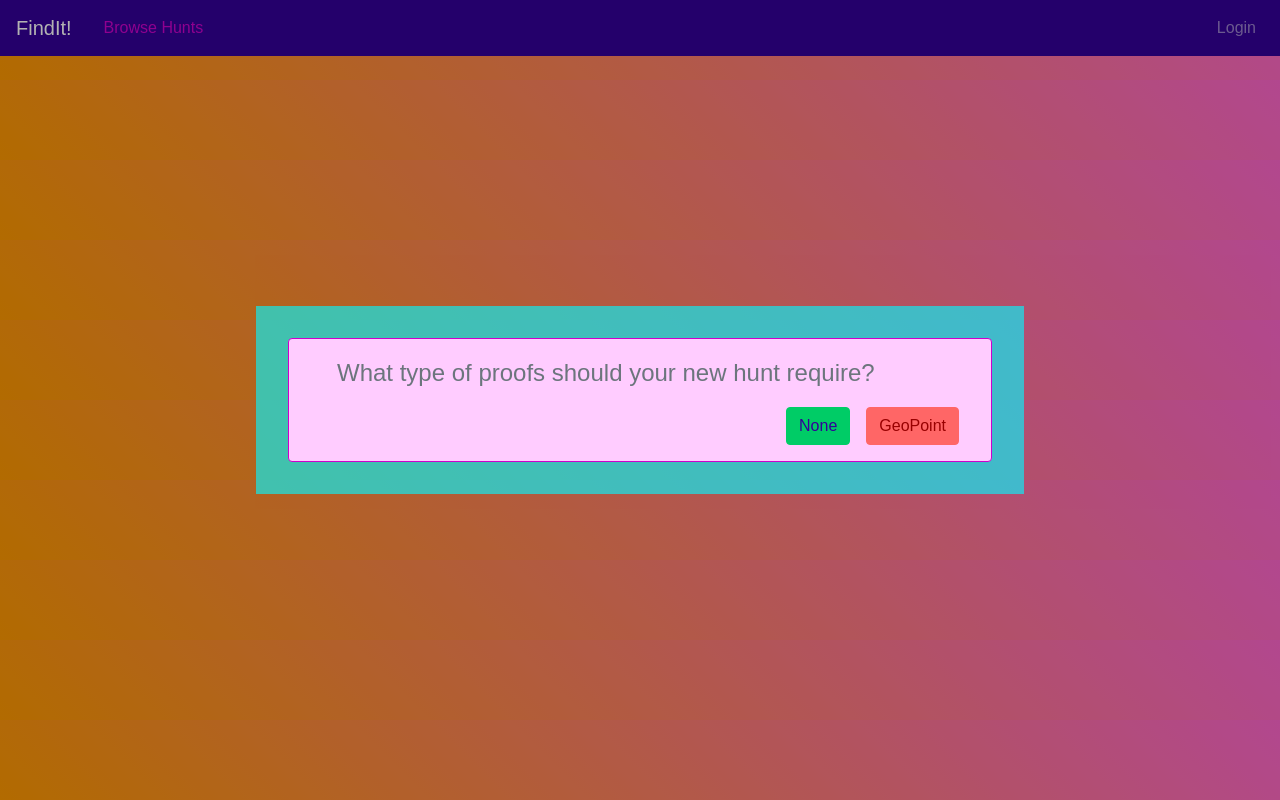
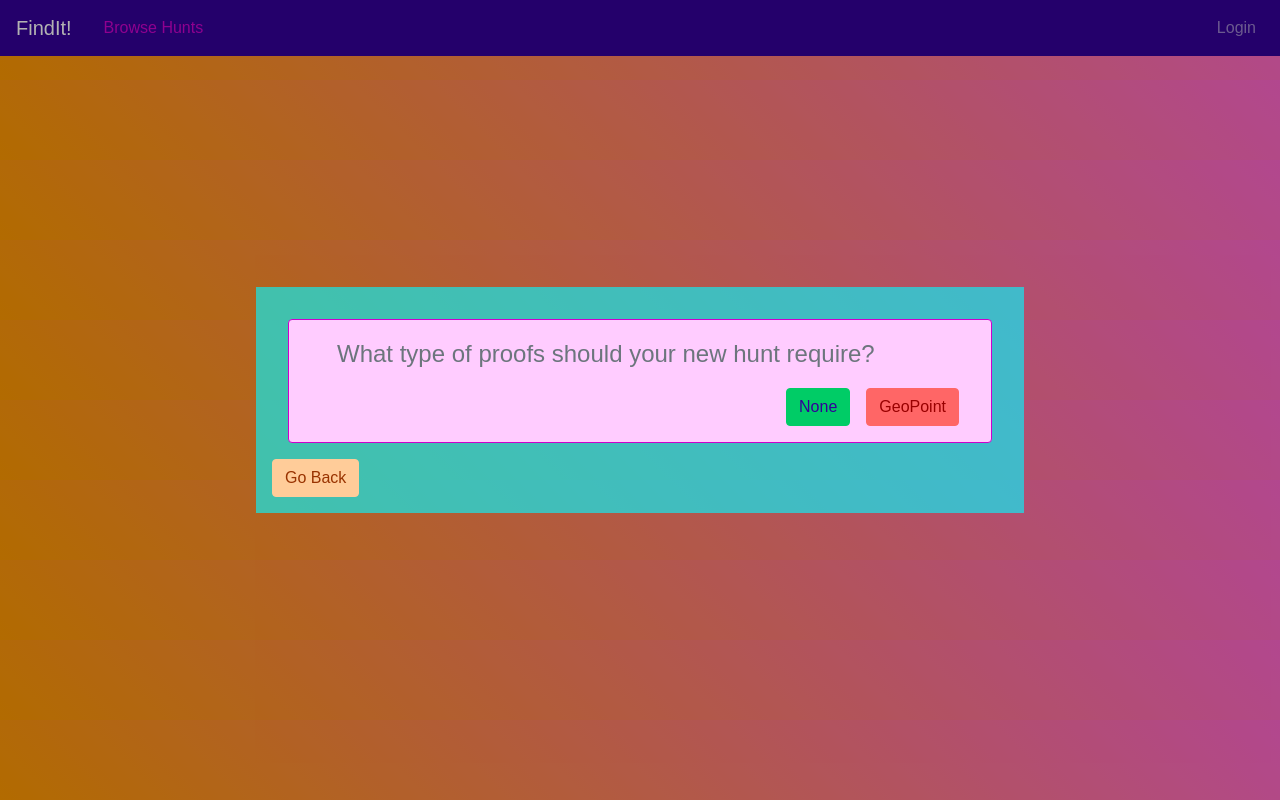
Before and after one commit to gitkenbar/FindIt-Project, an Angular app: page /create in a window 1280 px wide. Built offline with nearby package versions, Linux system fonts and the light colour scheme.

Commit message:
Add a Back Button to CreateHunt
A back button that works on Create Hunt. Adds .btn-vapor-cancel to css

```diff
--- a/src/app/create-hunts/create-hunts.component.html
+++ b/src/app/create-hunts/create-hunts.component.html
@@ -12,5 +12,8 @@
         </div>
       </ng-container>
       <router-outlet></router-outlet>
+      <div style="margin-right:auto">
+      <button type="button" class="btn btn-vapor-cancel" (click)="onCancel()">Go Back</button>
+    </div>
   </div>
 </div>
--- a/src/app/create-hunts/create-hunts.component.ts
+++ b/src/app/create-hunts/create-hunts.component.ts
@@ -31,6 +31,10 @@ export class CreateHuntsComponent implements OnInit {
     this.router.navigate(['basic'], {relativeTo: this.route});
   }
 
+  onCancel() {
+    this.router.navigate(['browse']);
+  }
+
 
   getSelectedProof() {
     this.selectedProof;
--- a/src/styles.css
+++ b/src/styles.css
@@ -94,6 +94,22 @@ a {
   /* Dark purple text on hover */
 }
 
+.btn-vapor-cancel {
+  background-color: #ffcc99;
+  /* Peach/light orange background */
+  border-color: #ffcc99;
+  color: #993300;
+  /* Dark orange text */
+}
+
+.btn-vapor-cancel:hover {
+  background-color: #ffdcb3;
+  /* Lighter peach on hover */
+  border-color: #ffdcb3;
+  color: #993300;
+  /* Dark orange text on hover */
+}
+
 /* Card Styles */
 .card {
   margin: 1em;
```
Also changed, not shown: src/app/my-hunts/my-hunts.component.html (+0 -15 lines).
